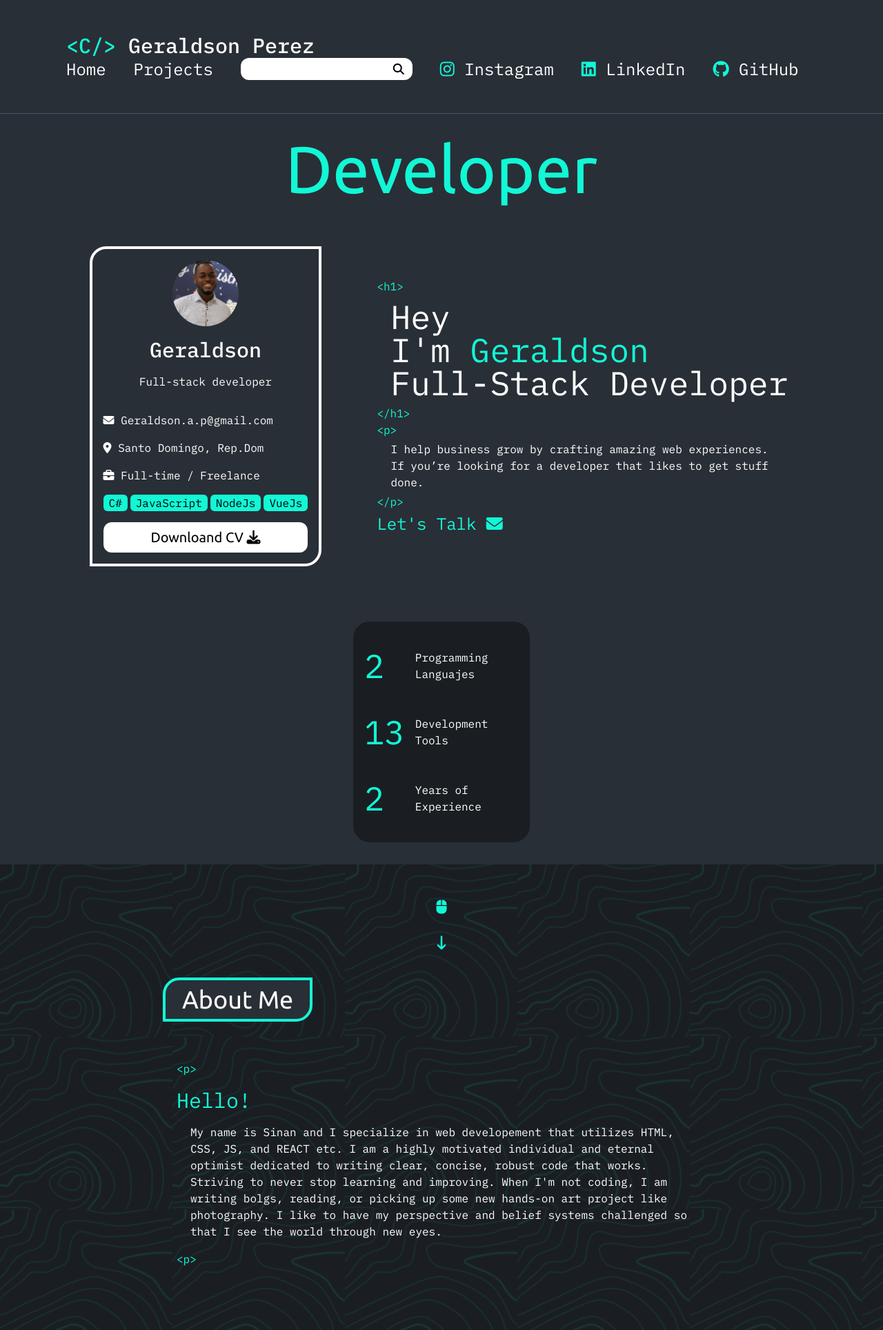
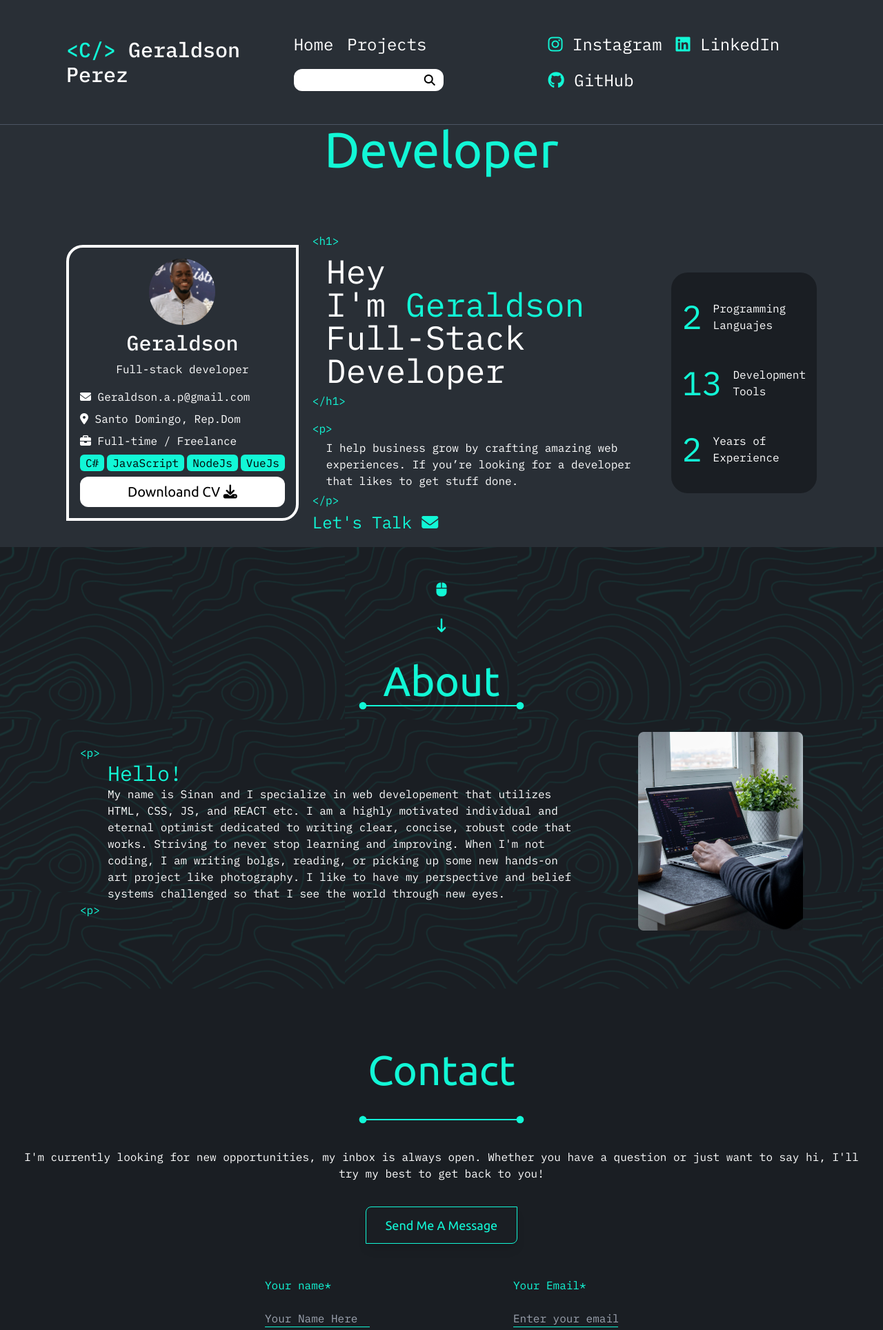
Before and after one commit to Geraldsonp/MyPortafolio, an ASP.NET Core app: page / in a window 1280 px wide. Shown: the top 1928 px of the page at 69% size. Run offline with ASP.NET Core 8, Linux system fonts and the light colour scheme; style sheets or scripts are compiled from the project's sources.

Commit message:
Refactor layout and styles

```diff
--- a/Components/About.razor
+++ b/Components/About.razor
@@ -3,30 +3,39 @@
 		<i class="fa fa-mouse text-center"></i>
 		<i class="fa-solid text-center fa-arrow-down-long"></i>
 	</div>
-	<div class="flex gap-40 py-5 justify-center flex-wrap ">
+	<div class="flex flex-col py-5 justify-center">
+		<div class="flex flex-col items-center justify-center">
+			<h1 class="text-Brand1 font-Ubuntu H1U">About</h1>
+			<svg xmlns="http://www.w3.org/2000/svg" width="240" height="12" viewBox="0 0 240 12" fill="none">
+				<path
+					d="M0.666667 6C0.666667 8.94552 3.05448 11.3333 6 11.3333C8.94552 11.3333 11.3333 8.94552 11.3333 6C11.3333 3.05448 8.94552 0.666667 6 0.666667C3.05448 0.666667 0.666667 3.05448 0.666667 6ZM228.667 6C228.667 8.94552 231.054 11.3333 234 11.3333C236.946 11.3333 239.333 8.94552 239.333 6C239.333 3.05448 236.946 0.666667 234 0.666667C231.054 0.666667 228.667 3.05448 228.667 6ZM6 7H234V5H6V7Z"
+					fill="#12F7D6" />
+			</svg>
+		</div>
 		<div class="flex flex-col gap-6">
-			<h1
-				class="text-white self-start text-4xl bg-BG1 py-2 px-6 border-4 border-Brand1 font-Ubuntu rounded-tl-3xl rounded-br-3xl ">
-				About Me
-			</h1>
-
-			<div class="flex flex-col items-start gap-4 px-5 py-8 ">
+			<div class="flex flex-col md:flex-row items-center justify-center gap-20 px-5 py-8 ">
+				<div>
 					<span class="text-Brand1">&lt;p&gt;</span>
+					<div class="pl-10">
 						<h5 class="text-Brand1 text-3xl">Hello!</h5>
-				<p class="pl-5  text-white max-w-3xl">My name is Sinan and I specialize in web developement that
+						<p class="text-white max-w-1xl">My name is Sinan and I specialize in web developement that
 							utilizes
-					HTML,
-					CSS, JS, and
+							HTML, CSS, JS, and
 							REACT etc.
-					I am a highly motivated individual and eternal optimist dedicated to writing clear, concise, robust
+							I am a highly motivated individual and eternal optimist dedicated to writing clear, concise,
+							robust
 							code
-					that works. Striving to never stop learning and improving. When I'm not coding, I am writing bolgs,
-					reading, or picking up some new hands-on art project like photography. I like to have my perspective
+							that works. Striving to never stop learning and improving. When I'm not coding, I am writing
+							bolgs,
+							reading, or picking up some new hands-on art project like photography. I like to have my
+							perspective
 							and
 							belief systems challenged so that I see the world through new eyes.</p>
+					</div>
 					<span class="text-Brand1">&lt;p&gt;</span>
 				</div>
-		</div>
-		<img class="h-[500px]" src="./public/images/homepage-desktop-image.png" alt="">
+				<img class="h-72" src="./public/images/homepage-desktop-image.png" alt="">
 			</div>
 		</div>
+	</div>
+</div>
--- a/Components/HeroSection.razor
+++ b/Components/HeroSection.razor
@@ -1,18 +1,18 @@
-<div class=" bg-BG1 px-4 xl:px-24 flex flex-wrap flex-col gap-16 py-8 text-white">
-	<h1 class="font-Ubuntu text-8xl capitalize text-Brand1 text-center">Developer</h1>
-	<div class="flex flex-wrap justify-center items-center content-center self-stretch  gap-20">
+<div class=" bg-BG1  xl:px-24 px-8 flex flex-col gap-16  text-white">
+	<h1 class="font-Ubuntu text-7xl capitalize text-Brand1 text-center">Developer</h1>
+	<div class="flex flex-col md:flex-row justify-between items-center py-5 gap-5">
 		<div class="flex flex-col justify-center gap-8 border-4 border-white p-4 rounded-tl-3xl rounded-br-3xl">
-			<div class="flex flex-col gap-8">
-				<div class="flex flex-col gap-4 justify-center items-center">
+			<div class="flex flex-col gap-4">
+				<div class="flex flex-col gap-2 justify-center items-center">
 					<img src="./profilePic.jpeg" class="w-24 rounded-full" alt="">
 					<h2 class="font-medium font-IBM text-3xl">Geraldson</h2>
 					<p>Full-stack developer</p>
 				</div>
-				<div class="flex gap-4 flex-col ">
+				<div class="flex gap-2 flex-col ">
 					<p><i class="fa fa-envelope"></i> Geraldson.a.p@gmail.com</p>
 					<p><i class="fa fa-location-dot"></i> Santo Domingo, Rep.Dom</p>
 					<p><i class="fa fa-briefcase"></i> Full-time / Freelance</p>
-					<div class="flex flex-wrap gap-1">
+					<div class="flex gap-1">
 						@foreach (var skill in _skills)
 						{
 							<span class="skill-pill">@skill.Name</span>
@@ -24,10 +24,10 @@
 				</div>
 			</div>
 		</div>
-		<div>
+		<div class="flex flex-col gap-4">
 			<div class="flex flex-col gap-2">
 				<span class="text-Brand1">&lt;h1&gt;</span>
-				<div class="text-5xl px-2 pl-5 flex flex-col items-start self-stretch">
+				<div class="text-5xl px-2 pl-5 flex flex-col  ">
 					<h1>Hey</h1>
 					<h1>I'm <span class="text-Brand1">Geraldson</span></h1>
 					<h1>Full-Stack Developer</h1>
@@ -36,7 +36,7 @@
 			</div>
 			<div class="flex flex-col gap-1">
 				<span class="text-Brand1">&lt;p&gt;</span>
-				<p class="pl-5 max-w-xl">I help business grow by crafting amazing web experiences. If you’re
+				<p class="pl-5 ">I help business grow by crafting amazing web experiences. If you’re
 					looking
 					for a
 					developer that likes to get stuff done.</p>
--- a/Layout/MainLayout.razor
+++ b/Layout/MainLayout.razor
@@ -2,9 +2,7 @@
 <div class="">
 	<NavMenu />
 	<hr class="border-gray-600" />
-    <main>
-		<article class="content">
-            @Body
-        </article>
+	<main>
+		@Body
     </main>
 </div>
--- a/Layout/NavMenu.razor
+++ b/Layout/NavMenu.razor
@@ -1,15 +1,18 @@
-<div class="bg-BG1 px-4 xl:px-24 flex flex-col items-center self-stretch text-white">
-	<div class="flex flex-wrap py-12 justify-between items-center self-stretch text-2xl">
+<div class="bg-BG1 px-4 xl:px-24 text-white">
+	<div class="flex flex-col md:flex-row py-12 justify-between items-center gap-9 text-2xl">
 		<div class="text-3xl font-medium ">
-			<p><span class="text-Brand1 ">&lt;C/&gt;</span> Geraldson Perez</p>
+			<p><span class="text-Brand1 text-center">&lt;C/&gt;</span> Geraldson Perez</p>
 		</div>
-		<div class="flex flex-wrap items-center gap-10">
+		<div class="flex flex-col md:flex-row gap-5">
+			<div class="flex gap-5 flex-wrap">
 				<a href="#Home">Home</a>
 				<a href="#Home">Projects</a>
 				<div class="relative text-black text-base">
-				<input type="text" class="rounded-xl pl-3 pr-8 py-1" />
+					<input type="text" class="rounded-xl pl-3  py-1 " />
 					<i class="fa fa-search absolute right-3 top-[25%]"></i>
 				</div>
+			</div>
+			<div class="flex gap-5 flex-wrap items-center">
 				<div>
 					<i class="fa-brands fa-instagram text-Brand1"></i> Instagram
 				</div>
@@ -18,6 +21,7 @@
 				</div>
 				<div>
 					<i class="fa-brands fa-github text-Brand1"></i> GitHub
+				</div>
 			</div>
 		</div>
 	</div>
--- a/wwwroot/css/app.css
+++ b/wwwroot/css/app.css
@@ -576,12 +576,24 @@ html {
   height: 500px;
 }
 
+.h-64{
+  height: 16rem;
+}
+
+.h-72{
+  height: 18rem;
+}
+
 .w-24{
   width: 6rem;
 }
 
 .max-w-3xl{
   max-width: 48rem;
+}
+
+.max-w-2xl{
+  max-width: 42rem;
 }
 
 .max-w-xl{
@@ -608,10 +620,6 @@ html {
   flex-wrap: wrap;
 }
 
-.content-center{
-  align-content: center;
-}
-
 .items-start{
   align-items: flex-start;
 }
@@ -664,6 +668,10 @@ html {
   gap: 10rem;
 }
 
+.gap-5{
+  gap: 1.25rem;
+}
+
 .gap-6{
   gap: 1.5rem;
 }
@@ -798,6 +807,11 @@ html {
 .px-7{
   padding-left: 1.75rem;
   padding-right: 1.75rem;
+}
+
+.px-8{
+  padding-left: 2rem;
+  padding-right: 2rem;
 }
 
 .py-1{
@@ -835,21 +849,6 @@ html {
   padding-bottom: 2rem;
 }
 
-.px-96{
-  padding-left: 24rem;
-  padding-right: 24rem;
-}
-
-.px-8{
-  padding-left: 2rem;
-  padding-right: 2rem;
-}
-
-.px-12{
-  padding-left: 3rem;
-  padding-right: 3rem;
-}
-
 .pl-3{
   padding-left: 0.75rem;
 }
@@ -858,8 +857,8 @@ html {
   padding-left: 1.25rem;
 }
 
-.pr-8{
-  padding-right: 2rem;
+.pl-10{
+  padding-left: 2.5rem;
 }
 
 .text-center{
@@ -898,11 +897,6 @@ html {
   line-height: 1;
 }
 
-.text-8xl{
-  font-size: 6rem;
-  line-height: 1;
-}
-
 .text-base{
   font-size: 1rem;
   line-height: 1.5rem;
@@ -916,6 +910,21 @@ html {
 .text-xl{
   font-size: 1.25rem;
   line-height: 1.75rem;
+}
+
+.text-8xl{
+  font-size: 6rem;
+  line-height: 1;
+}
+
+.text-6xl{
+  font-size: 3.75rem;
+  line-height: 1;
+}
+
+.text-7xl{
+  font-size: 4.5rem;
+  line-height: 1;
 }
 
 .font-medium{
@@ -961,6 +970,47 @@ html {
 
 .ease-in-out{
   transition-timing-function: cubic-bezier(0.4, 0, 0.2, 1);
+}
+
+#app{
+  width: 100%;
+}
+
+@media (min-width: 640px){
+  #app{
+    max-width: 640px;
+  }
+}
+
+@media (min-width: 768px){
+  #app{
+    max-width: 768px;
+  }
+}
+
+@media (min-width: 1024px){
+  #app{
+    max-width: 1024px;
+  }
+}
+
+@media (min-width: 1280px){
+  #app{
+    max-width: 1280px;
+  }
+}
+
+@media (min-width: 1536px){
+  #app{
+    max-width: 1536px;
+  }
+}
+
+body{
+  display: flex;
+  justify-content: center;
+  --tw-bg-opacity: 1;
+  background-color: rgb(41 47 54 / var(--tw-bg-opacity));
 }
 
 .BGTextU{
@@ -1030,8 +1080,8 @@ html {
 }
 
 @media (min-width: 768px){
-  .md\:flex-1{
-    flex: 1 1 0%;
+  .md\:flex-row{
+    flex-direction: row;
   }
 }
 
--- a/wwwroot/index.html
+++ b/wwwroot/index.html
@@ -21,11 +21,7 @@
         <div class="loading-progress-text"></div>
     </div>
 
-    <div id="blazor-error-ui">
-        An unhandled error has occurred.
-        <a href="" class="reload">Reload</a>
-        <a class="dismiss">🗙</a>
-    </div>
+
     <script src="_framework/blazor.webassembly.js"></script>
 </body>
 
```
Also changed, not shown: other parts of wwwroot/css/app.css (+18 -21 lines), wwwroot/css/tailwindInput.css (+12 -5 lines). Lines whose indentation alone changed are shown as unchanged.
